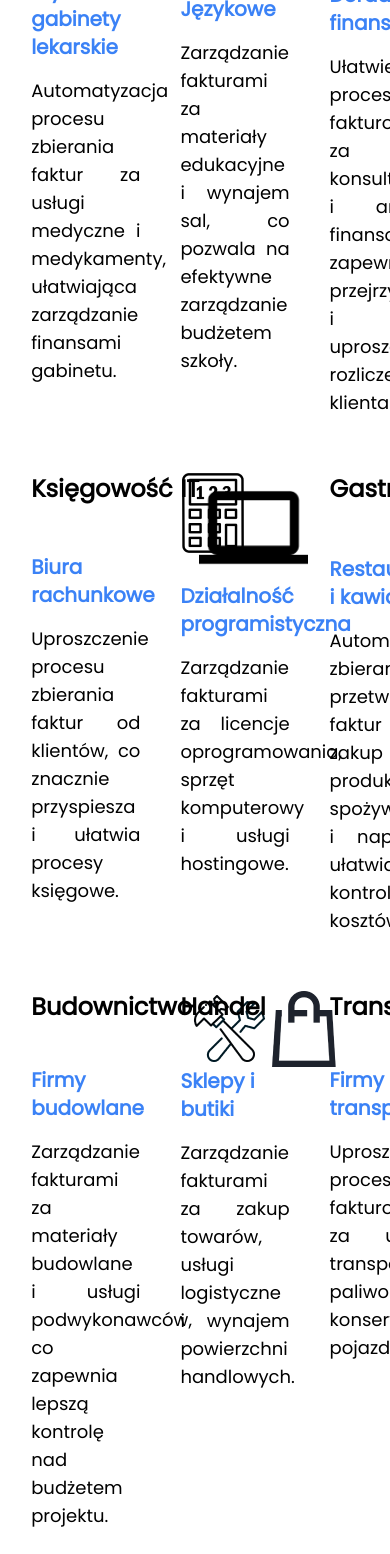
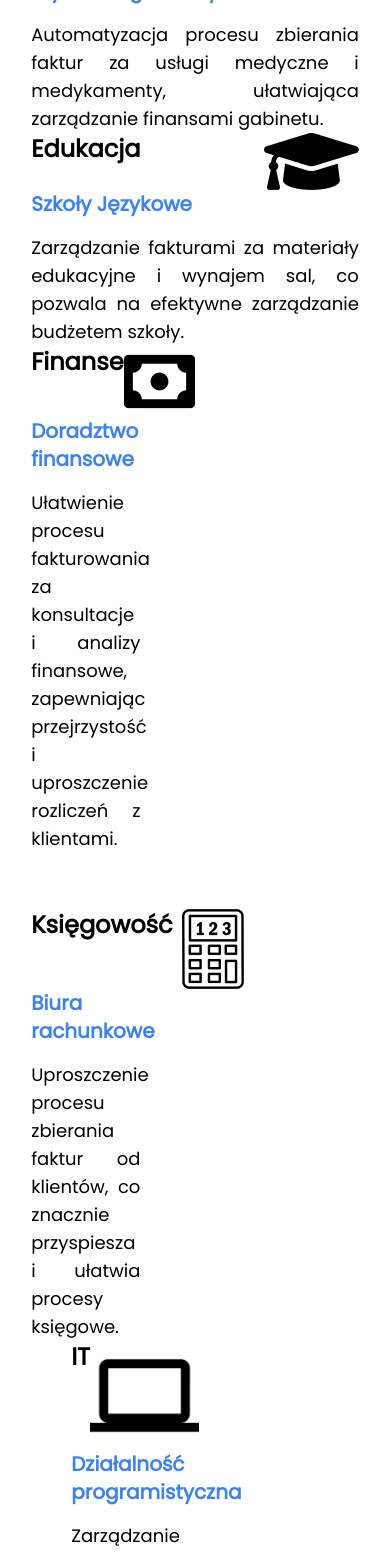
Before and after one commit to Tommy3DE/TheBill, a React (Vite) app: page / in a window 390 px wide. Shown: the part 5100-6654 px from the top of the page. Built offline with nearby package versions, Linux system fonts and the light colour scheme.

Commit message:
changes to rwd pt2

```diff
--- a/src/layout/pages/Home/Opinions.tsx
+++ b/src/layout/pages/Home/Opinions.tsx
@@ -8,8 +8,8 @@ const Opinions = () => {
       <h1 className="text-center text-4xl font-extrabold my-14">
         Zaufało nam już wielu klientów. Oto opinie niektórych z nich{" "}
       </h1>
-      <div className="flex flex-row">
-        <div className="border-2 rounded-lg border-green-700 flex flex-col justify-between p-5 w-1/2 mr-24">
+      <div className="flex lg:flex-row flex-col">
+        <div className="border-2 rounded-lg border-green-700 flex flex-col justify-between p-5 lg:w-1/2 lg:mr-24">
           <div className="flex justify-center flex-row text-3xl my-5">
             <IoIosStar className="text-yellow-300" />
             <IoIosStar className="text-yellow-300" />
@@ -28,7 +28,7 @@ const Opinions = () => {
             Dagmara
           </h3>
         </div>
-        <div className="border-2 rounded-lg border-green-700 flex flex-col justify-between p-5 w-1/2">
+        <div className="border-2 rounded-lg border-green-700 flex flex-col justify-between p-5 lg:w-1/2 mt-5 lg:mt-0 mb-5 lg:mb-0">
           <div className="flex justify-center flex-row text-3xl my-5">
             <IoIosStar className="text-yellow-300" />
             <IoIosStar className="text-yellow-300" />
@@ -48,9 +48,9 @@ const Opinions = () => {
           </h3>
         </div>
       </div>
-      <img src={reviews} alt="review-pic" className="w-full my-14" />
-      <div className="flex flex-row justify-around">
-        <div className="border-2 rounded-lg border-green-700 flex flex-col justify-between p-5 w-1/2 mr-24">
+      <img src={reviews} alt="review-pic" className="w-full my-14 lg:block hidden" />
+      <div className="flex lg:flex-row flex-col justify-around">
+        <div className="border-2 rounded-lg border-green-700 flex flex-col justify-between p-5 lg:w-1/2 lg:mr-24">
           <div className="flex justify-center flex-row text-3xl my-5">
             <IoIosStar className="text-yellow-300" />
             <IoIosStar className="text-yellow-300" />
@@ -68,7 +68,7 @@ const Opinions = () => {
             Zbigniew
           </h3>
         </div>
-        <div className="border-2 rounded-lg border-green-700 flex flex-col justify-between p-5 w-1/2">
+        <div className="border-2 rounded-lg border-green-700 flex flex-col justify-between p-5 lg:w-1/2 mt-5 lg:mt-0">
           <div className="flex justify-center flex-row text-3xl my-5">
             <IoIosStar className="text-yellow-300" />
             <IoIosStar className="text-yellow-300" />
--- a/src/layout/pages/Home/UseCases.tsx
+++ b/src/layout/pages/Home/UseCases.tsx
@@ -16,8 +16,8 @@ const UseCases = () => {
         Szerokie zastosowanie naszej aplikacji w różnych branżach
       </h1>
       <div className="flex flex-col mt-20">
-        <div className="flex flex-row w-full">
-          <div className="w-1/3">
+        <div className="flex lg:flex-row flex-col w-full">
+          <div className="lg:w-1/3 w-full">
             <div className="flex flex-row justify-between">
               <h1 className="text-2xl font-extrabold mb-4">Medycyna</h1>
               <img src={med} alt="icon" />
@@ -30,7 +30,7 @@ const UseCases = () => {
               medykamenty, ułatwiająca zarządzanie finansami gabinetu.
             </p>
           </div>
-          <div className="w-1/3 mx-10">
+          <div className="lg:w-1/3 w-full lg:mx-10">
             <div className="flex flex-row justify-between">
               <h1 className="text-2xl font-extrabold mb-4">Edukacja</h1>
               <img src={edu} alt="icon" />
@@ -58,7 +58,7 @@ const UseCases = () => {
             </p>
           </div>
         </div>
-        <div className="flex flex-row w-full mt-14">
+        <div className="flex lg:flex-row flex-col w-full mt-14">
           <div className="w-1/3">
             <div className="flex flex-row justify-between">
               <h1 className="text-2xl font-extrabold mb-4">Księgowość</h1>
@@ -99,7 +99,7 @@ const UseCases = () => {
             </p>
           </div>
         </div>
-        <div className="flex flex-row w-full mt-14">
+        <div className="flex lg:flex-row flex-col w-full mt-14">
           <div className="w-1/3">
             <div className="flex flex-row justify-between">
               <h1 className="text-2xl font-extrabold mb-4">Budownictwo</h1>
```
